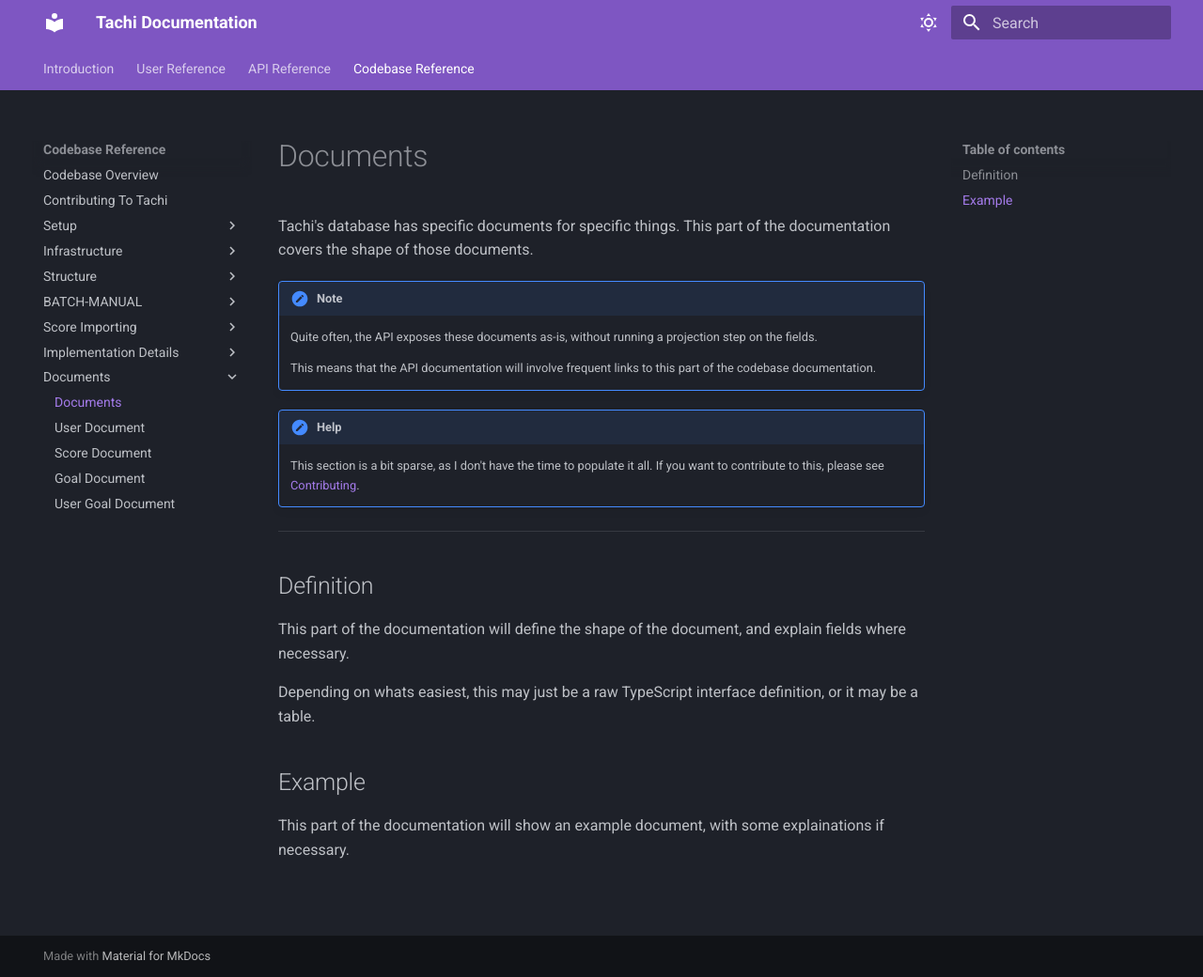
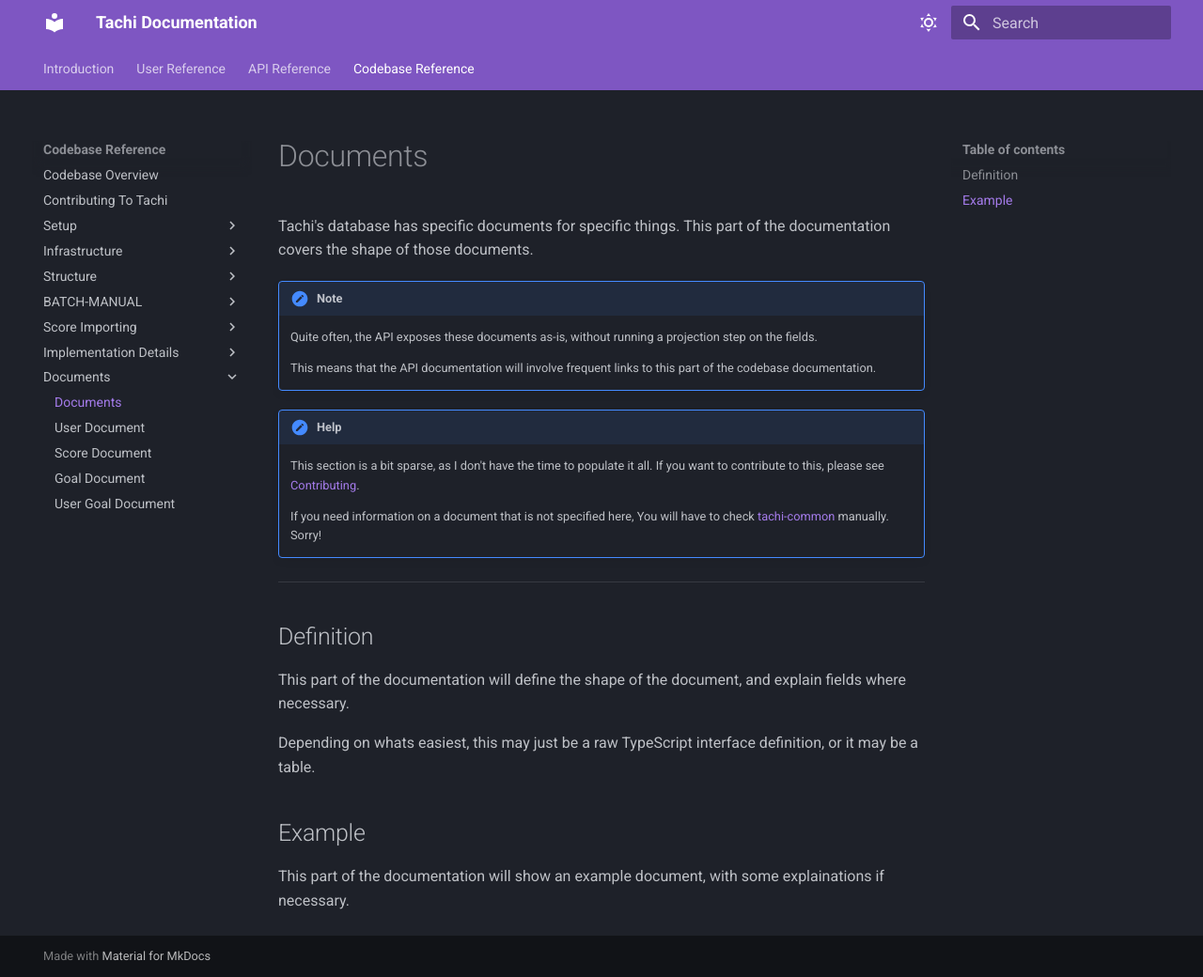
Before and after one commit to zkrising/Tachi, an MkDocs documentation site: the page built from docs/docs/codebase/documents/overview.md, in a window 1280 px wide and 1040 px high. Shown: the whole window at 94% size. Built offline with MkDocs 1.6.1 and Material for MkDocs 9.7.7, drawn with Linux system fonts in a browser that asks for light colours.

Commit message:
Point out tachi-common as a stable alternative for documents

```diff
--- a/docs/docs/codebase/documents/overview.md
+++ b/docs/docs/codebase/documents/overview.md
@@ -17,6 +17,10 @@
 	time to populate it all. If you want to contribute
 	to this, please see [Contributing](../contributing.md).
 
+	If you need information on a document that is not specified here,
+	You will have to check [tachi-common](https://github.com/TeamNewGuys/tachi-common) manually.
+	Sorry!
+
 *****
 
 ## Definition
```
